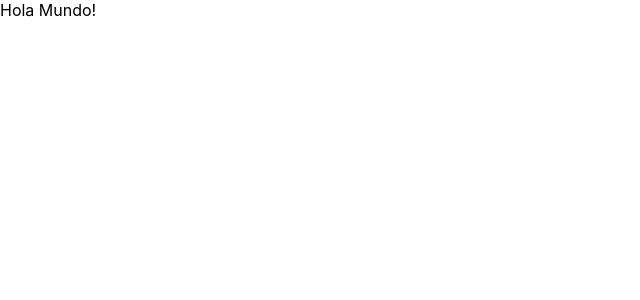
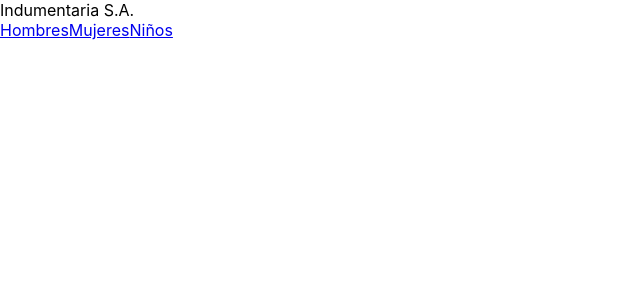
Before and after one commit to gonzaloyungblut/react_PF, a React (Create React App) app: page / in a window 1280 px wide. Shown: the top 300 px of the page, without its empty margins (0-640 px from the left). Built offline with nearby package versions, Linux system fonts and the light colour scheme.

Commit message:
navbar armado

```diff
--- a/src/App.js
+++ b/src/App.js
@@ -2,7 +2,15 @@
 import './App.css';
 
 function App() {
-  return <div> Hola Mundo! </div>;
+  return (
+    <header>
+  <div> Indumentaria S.A. </div>
+  <nav>
+    <a href='#'>Hombres</a>
+    <a href='#'>Mujeres</a>
+    <a href='#'>Niños</a>
+  </nav>
+  </header>);
 }
 
 export default App;
```
